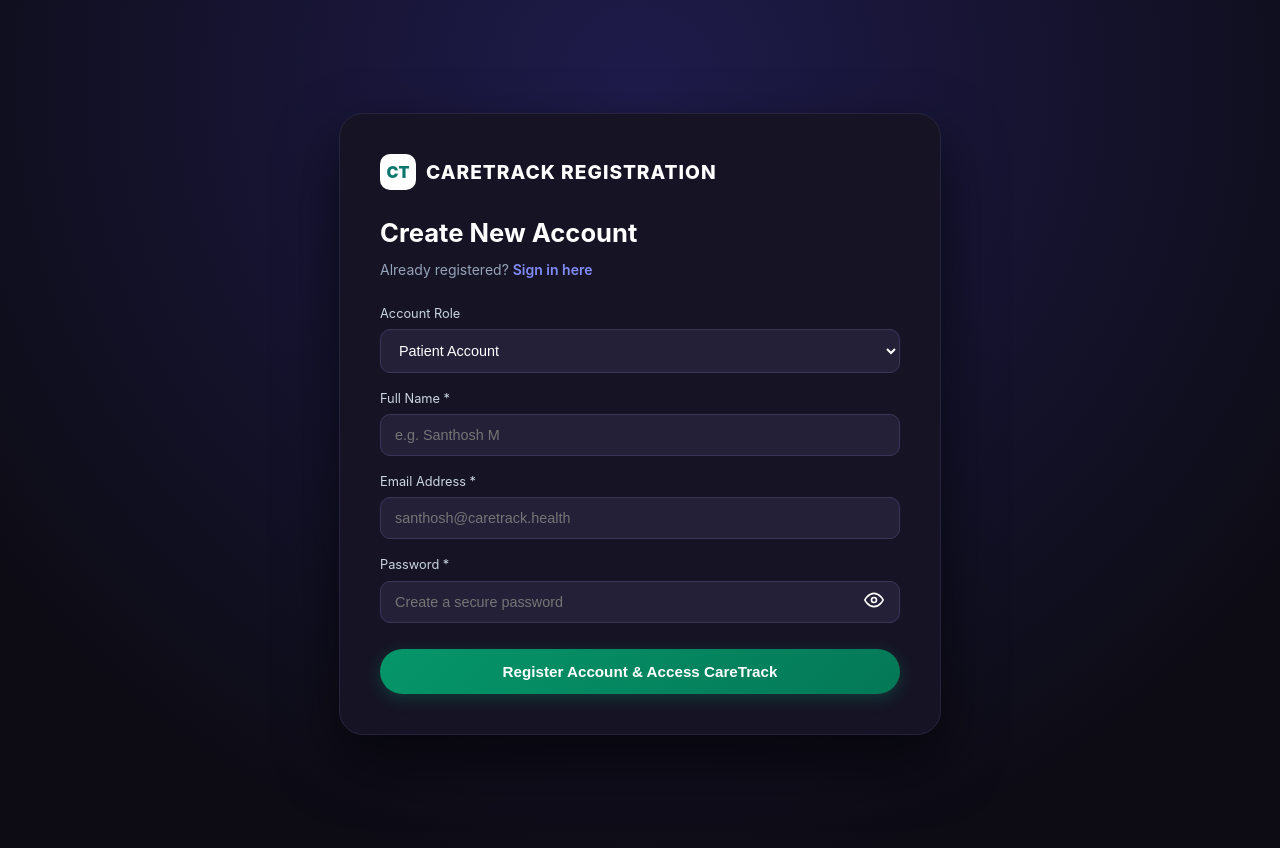
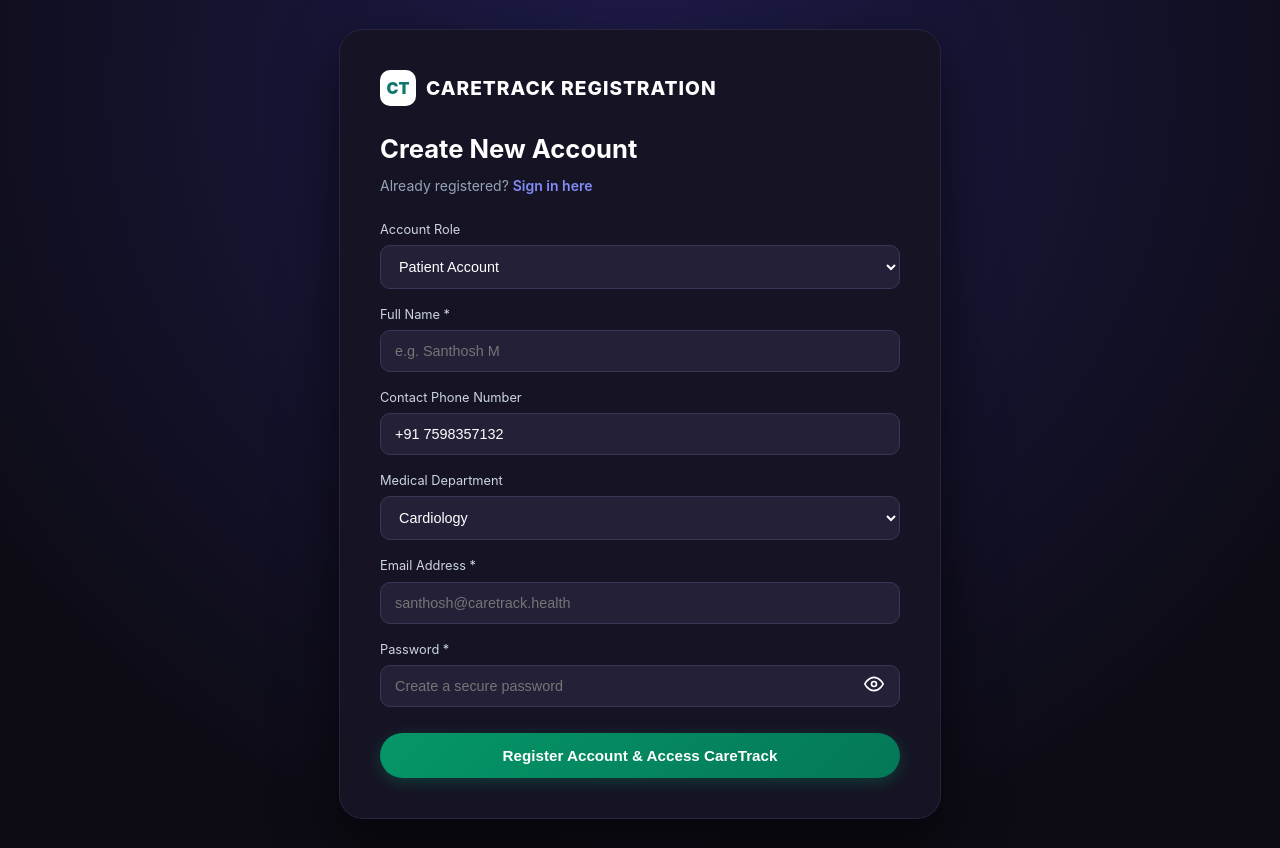
Before and after one commit to santhosh2007-05/thrive-event, a React (Create React App) app in the folder Frontend/: page /register in a window 1280 px wide. Built offline with nearby package versions, Linux system fonts and the light colour scheme.

Commit message:
Fix Register.jsx ESLint unused variables for clean Vercel production build

```diff
--- a/Frontend/src/pages/auth/Register.jsx
+++ b/Frontend/src/pages/auth/Register.jsx
@@ -139,6 +139,54 @@ export default function Register({ onLoginSuccess }) {
 
           <div>
             <label style={{ display: 'block', fontSize: '0.8rem', color: '#cbd5e1', marginBottom: '6px' }}>
+              Contact Phone Number
+            </label>
+            <input
+              type="text"
+              placeholder="+91 7598357132"
+              value={phone}
+              onChange={(e) => setPhone(e.target.value)}
+              style={{
+                width: '100%',
+                padding: '12px 14px',
+                borderRadius: '10px',
+                background: '#242038',
+                border: '1px solid #3b3558',
+                color: '#ffffff',
+                fontSize: '0.9rem',
+                outline: 'none',
+                boxSizing: 'border-box'
+              }}
+            />
+          </div>
+
+          <div>
+            <label style={{ display: 'block', fontSize: '0.8rem', color: '#cbd5e1', marginBottom: '6px' }}>
+              Medical Department
+            </label>
+            <select
+              value={department}
+              onChange={(e) => setDepartment(e.target.value)}
+              style={{
+                width: '100%',
+                padding: '12px 14px',
+                borderRadius: '10px',
+                background: '#242038',
+                border: '1px solid #3b3558',
+                color: '#ffffff',
+                fontSize: '0.9rem',
+                outline: 'none'
+              }}
+            >
+              <option value="Cardiology">Cardiology</option>
+              <option value="Orthopedics">Orthopedics</option>
+              <option value="Endocrinology">Endocrinology</option>
+              <option value="Dermatology">Dermatology</option>
+            </select>
+          </div>
+
+          <div>
+            <label style={{ display: 'block', fontSize: '0.8rem', color: '#cbd5e1', marginBottom: '6px' }}>
               Email Address *
             </label>
             <input
```
